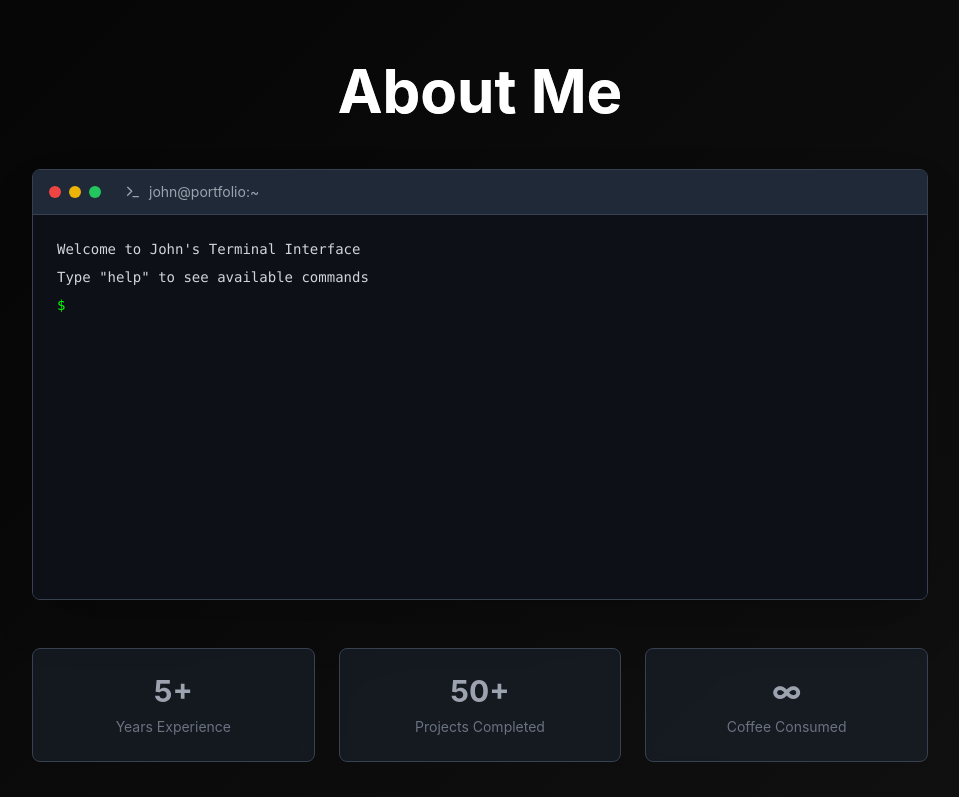
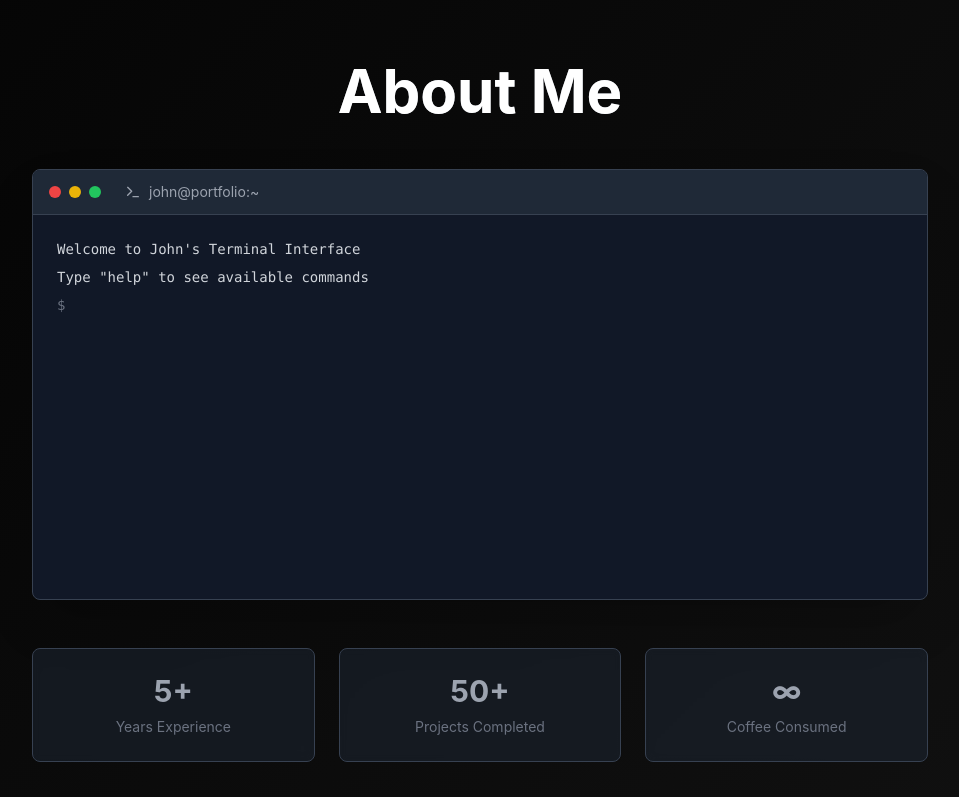
Before and after one commit to Kavennesh/kavennesh.github.io, a React (Vite) app: page / in a window 1280 px wide. Shown: the part 819-1616 px from the top of the page, without its empty margins (160-1119 px from the left). Built offline with nearby package versions, Linux system fonts and the light colour scheme.

Commit message:
Reverted to commit 068b56cd703339183e26b994b691607e38f5beec

```diff
--- a/src/components/AboutSection.tsx
+++ b/src/components/AboutSection.tsx
@@ -118,8 +118,7 @@ const AboutSection: React.FC<AboutSectionProps> = () => {
           initial={{ opacity: 0, scale: 0.95 }}
           animate={{ opacity: 1, scale: 1 }}
           transition={{ duration: 0.8, delay: 0.2 }}
-          className="rounded-lg border border-gray-700 shadow-2xl overflow-hidden"
-          style={{ backgroundColor: '#0d1117' }}
+          className="bg-gray-900 rounded-lg border border-gray-700 shadow-2xl overflow-hidden"
         >
           {/* Terminal Header */}
           <div className="bg-gray-800 px-4 py-3 flex items-center gap-2 border-b border-gray-700">
@@ -139,43 +138,30 @@ const AboutSection: React.FC<AboutSectionProps> = () => {
             ref={terminalRef}
             className="p-6 h-96 overflow-y-auto cursor-text"
             onClick={handleTerminalClick}
-            style={{ backgroundColor: '#0d1117' }}
           >
             <div className="font-mono text-sm space-y-2">
               {history.map((line, index) => (
                 <div key={index}>
                   {line.type === 'command' && (
-                    <div style={{ color: '#00ff00' }}>{line.content}</div>
+                    <div className="text-green-400">{line.content}</div>
                   )}
                   {line.type === 'output' && (
                     <div className="text-gray-300 whitespace-pre-line">{line.content}</div>
                   )}
                   {line.type === 'prompt' && index === history.length - 1 && (
-                    <div className="flex items-center">
-                      <span style={{ color: '#00ff00' }}>$ </span>
+                    <div className="flex items-center text-green-400">
+                      <span className="text-gray-500">$ </span>
                       <input
                         ref={inputRef}
                         type="text"
                         value={input}
                         onChange={(e) => setInput(e.target.value)}
                         onKeyPress={handleKeyPress}
-                        className="bg-transparent border-none outline-none flex-1 font-mono"
-                        style={{ color: '#00ff00', caretColor: 'transparent' }}
+                        className="bg-transparent border-none outline-none text-green-400 flex-1 font-mono caret-green-400"
                         autoComplete="off"
                         spellCheck="false"
                       />
-                      <span
-                        className={`ml-0 ${showCursor ? 'opacity-100' : 'opacity-0'}`}
-                        style={{
-                          color: '#00ff00',
-                          backgroundColor: '#00ff00',
-                          width: '8px',
-                          height: '16px',
-                          display: 'inline-block'
-                        }}
-                      >
-                        &nbsp;
-                      </span>
+                      {showCursor && <span className="bg-green-400 text-gray-900 ml-1">_</span>}
                     </div>
                   )}
                 </div>
--- a/src/index.css
+++ b/src/index.css
@@ -118,10 +118,10 @@
 
 @keyframes blink {
   0%, 50% {
-    opacity: 1;
+    border-color: transparent;
   }
   51%, 100% {
-    opacity: 0;
+    border-color: #6b7280;
   }
 }
 
```
